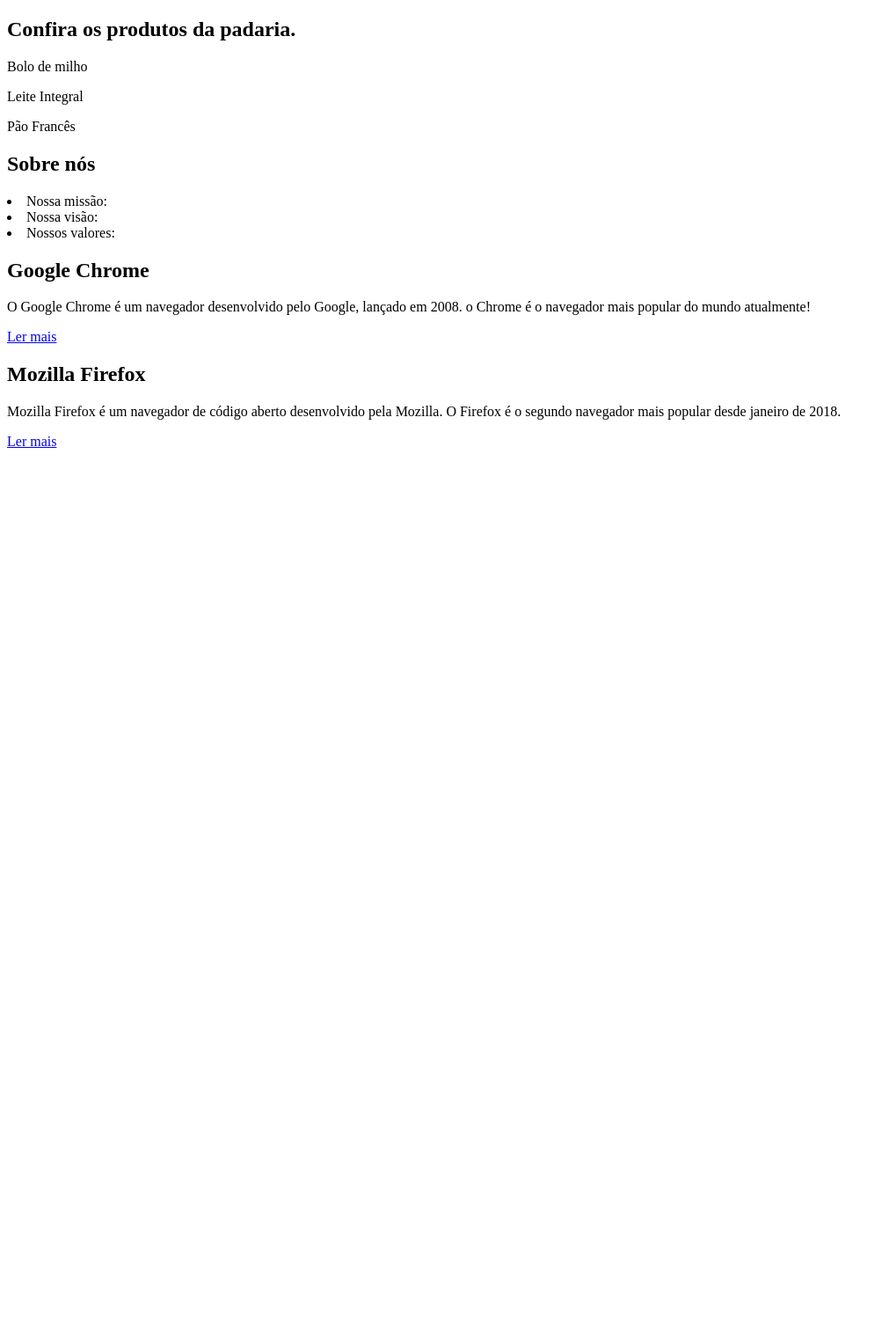
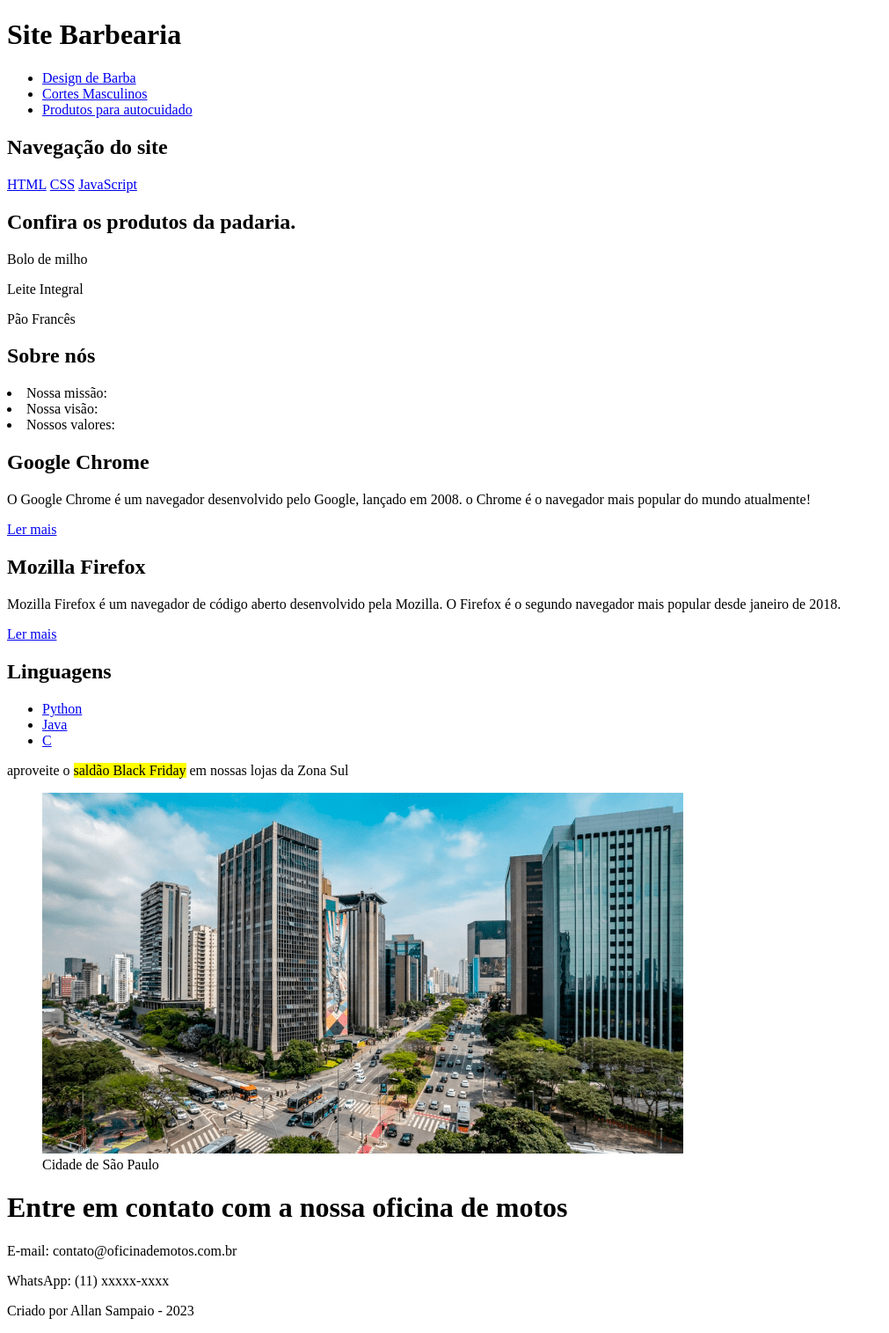
Before and after one commit to AllanSS2/HTML-CSS, a plain HTML site: page Estrutura Semântica/index.html in a window 1280 px wide. Shown: the whole page at 88% size, without its empty margins (0-1011 px from the left). Before the commit the page ends 800 px from the top, so only its background shows below. Drawn offline with Linux system fonts and the light colour scheme.

Commit message:
Novo commit

```diff
--- a/Estrutura Semântica/index.html
+++ b/Estrutura Semântica/index.html
@@ -7,6 +7,27 @@
     <link rel="stylesheet" href="./css/style.css">
 </head>
 <body>
+    <!-- Header -->
+    <header>
+        <h1>Site Barbearia</h1>
+        <ul>
+            <li><a href="#">Design de Barba</a></li>
+            <li><a href="#">Cortes Masculinos</a></li>
+            <li><a href="#">Produtos para autocuidado</a></li>
+        </ul>
+    </header>
+
+    <!-- Nav -->
+    <nav>
+        <h1>Navegação do site</h1>
+        <a href="https://www.w3schools.com/html/default.asp">HTML</a>
+        <a href="https://www.w3schools.com/css/default.asp">CSS</a>
+        <a href="https://www.w3schools.com/js/default.asp">JavaScript</a>
+    </nav>
+
+    <!-- Main -->
+    <main>
+
     <!-- Section -->
     <section>
         <h1>Confira os produtos da padaria.</h1>
@@ -26,13 +47,44 @@
     <article>
         <h1>Google Chrome</h1>
         <p>O Google Chrome é um navegador desenvolvido pelo Google, lançado em 2008. o Chrome é o navegador mais popular do mundo atualmente!</p>
-        <a href="#">Ler mais</a>
+        <a href="https://pt.wikipedia.org/wiki/Google">Ler mais</a>
     </article>
 
     <article>
         <h1>Mozilla Firefox</h1>
         <p>Mozilla Firefox é um navegador de código aberto desenvolvido pela Mozilla. O Firefox é o segundo navegador mais popular desde janeiro de 2018.</p>
-        <a href="#">Ler mais</a>
+        <a href="https://pt.wikipedia.org/wiki/Mozilla_Firefox">Ler mais</a>
     </article>
+
+    <!-- Aside -->
+    <aside>
+        <h1>Linguagens</h1>
+        <ul>
+            <li><a href="https://www.w3schools.com/python/default.asp">Python</a></li>
+            <li><a href="https://www.w3schools.com/java/default.asp">Java</a></li>
+            <li><a href="https://www.w3schools.com/c/index.php">C</a></li>
+        </ul>
+    </aside>
+
+    <!-- Mark -->
+    <p>aproveite o <mark>saldão Black Friday</mark> em nossas lojas da Zona Sul</p>
+
+    <!-- Figure e figcption -->
+    <figure>
+        <img src="./img/sp cidade ok.png" alt="Sampa">
+        <figcaption>Cidade de São Paulo</figcaption>
+    </figure>
+
+    </main>
+
+    <!-- Footer -->
+    <footer>
+        <div>
+            <h1>Entre em contato com a nossa oficina de motos</h1>
+            <p>E-mail: contato@oficinademotos.com.br</p>
+            <p>WhatsApp: (11) xxxxx-xxxx</p>
+        </div>
+        <p>Criado por Allan Sampaio - 2023</p>
+    </footer>
 </body>
 </html>
```
Also changed, not shown: Estrutura Semântica/img/Sp.jpg (added), Estrutura Semântica/img/sp cidade ok.png (added).
